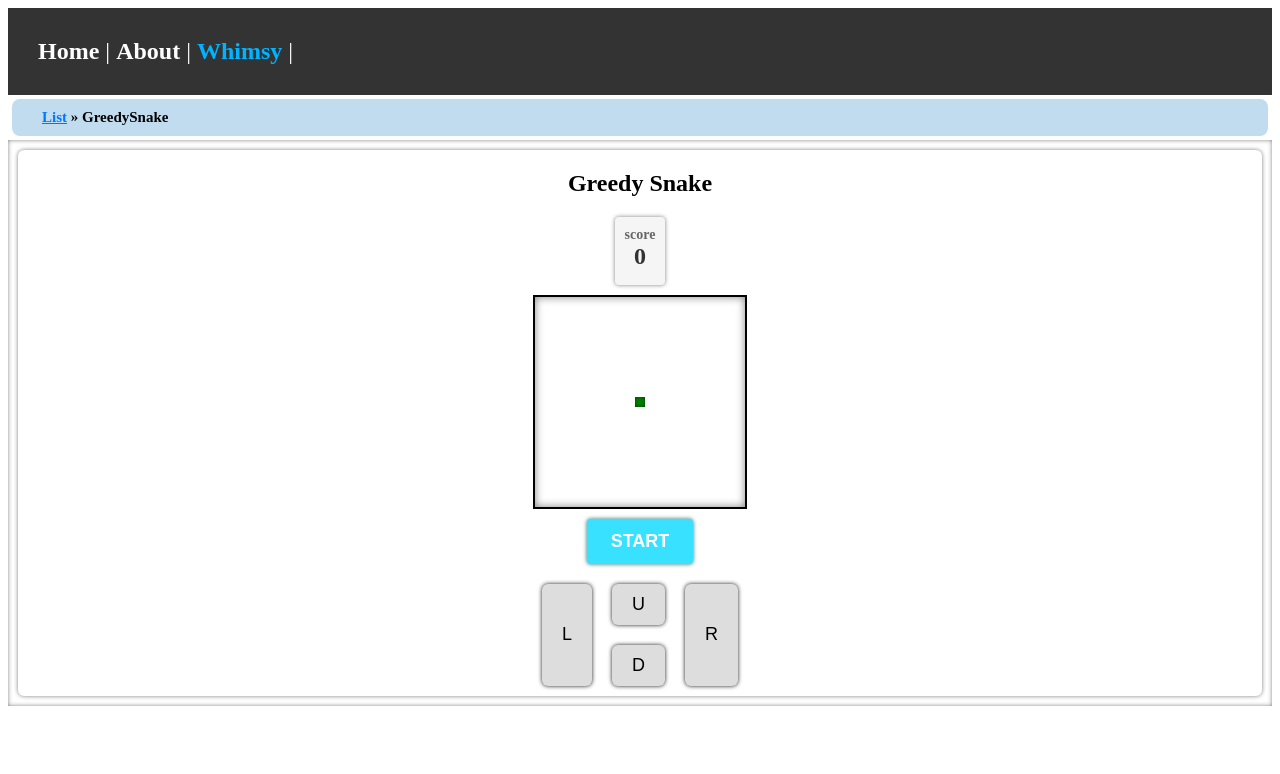
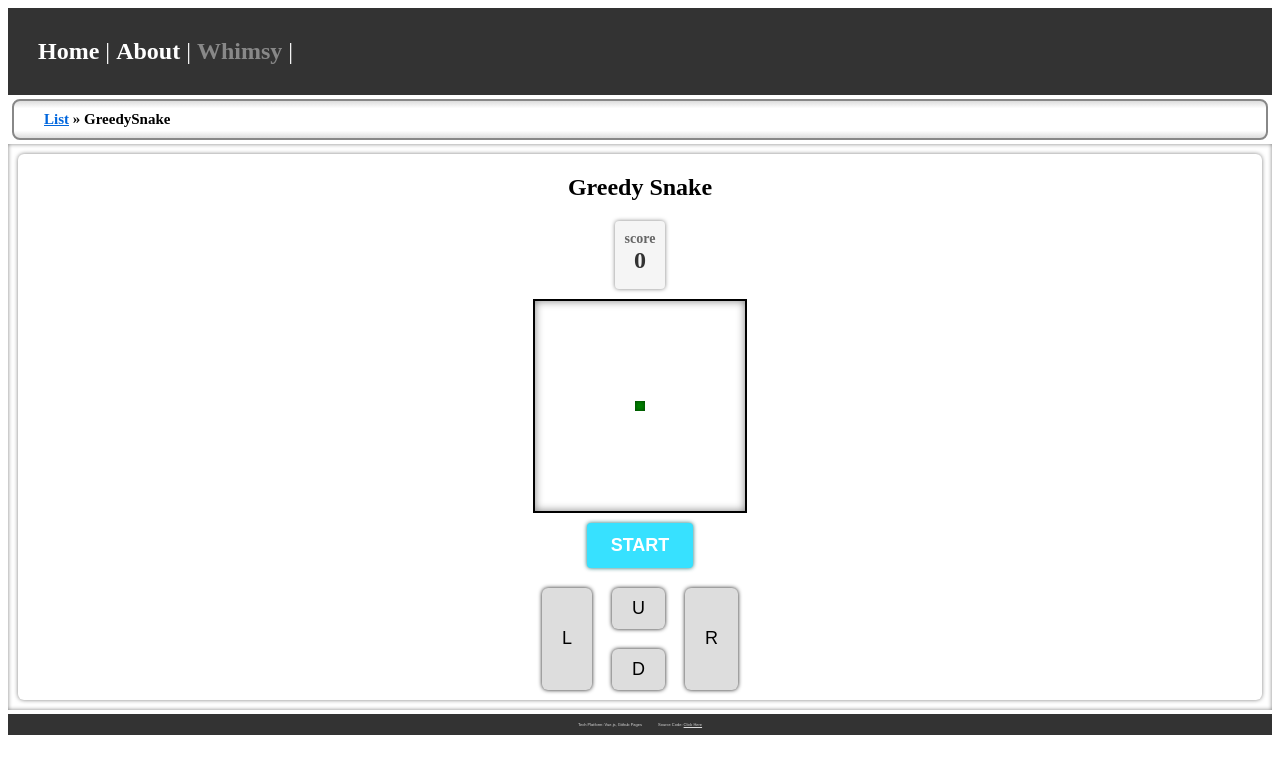
Before and after one commit to CoderSHYJ/CoderSHYJ.github.io, a Vue app: page /#/whimsy/GreedySnake in a window 1280 px wide. Shown: the top 774 px of the page. Built offline with nearby package versions, Linux system fonts and the light colour scheme.

Commit message:
fix(page): advance

```diff
--- a/src/App.vue
+++ b/src/App.vue
@@ -8,6 +8,10 @@
     |
   </nav>
   <router-view/>
+  <footer class="page-end">
+    <p>Tech Platform: Vue.js, Github Pages</p>
+    <p>Source Code: <a href="https://github.com/CoderSHYJ/CoderSHYJ.github.io">Click Here</a></p>
+  </footer>
 </template>
 
 <style scoped>
@@ -25,10 +29,32 @@ nav a {
 }
 
 nav a.router-link-active {
-  color: #00b2ff;
+  color: #888888;
 }
 
 a {
   text-decoration: none;
 }
+
+.page-end {
+  display: flex;
+  flex-direction: row;
+  align-items: center;
+  background-color: #333;
+  color: #dddddd;
+  margin-top: 4px;
+  justify-content: center;
+  text-align: center;
+  font-family: Arial, sans-serif;
+}
+
+.page-end a {
+  color: #dddddd;
+  text-decoration: underline;
+}
+
+.page-end p {
+  margin: 8px;
+  font-size: 4px;
+}
 </style>
--- a/src/components/ListItem.vue
+++ b/src/components/ListItem.vue
@@ -46,11 +46,11 @@ export default {
   display: flex;
   align-items: center;
   padding: 10px;
-  background-color: #f0f0f0;
   border-radius: 4px;
-  margin-bottom: 10px;
+  margin: 10px;
   text-decoration: none;  /* 移除默认链接样式 */
   box-shadow: 0 0 4px rgba(5, 5, 5, 0.9);
+  background: linear-gradient(to bottom, rgb(205, 205, 205) 0%, rgba(240, 240, 240, 1) 10%, rgba(240, 240, 240, 1) 80%, rgba(255, 255, 255, 1) 100%) center;
 }
 
 .item-image {
--- a/src/views/WhimsyView.vue
+++ b/src/views/WhimsyView.vue
@@ -35,17 +35,18 @@ export default {
 
 <style scoped>
 nav {
-  background-color: rgba(193, 219, 239, 1);
   padding: 10px 0 10px 30px;
   font-size: 15px;
   font-weight: bold; /* 较粗的字体 */
   border-radius: 8px;
   margin: 4px 4px;
+  border: 2px solid #888888;
+  background: linear-gradient(to bottom, #dddddd 0%, #ffffff 20%, #ffffff 80%, #dddddd 100%) center;
 }
 
 nav a {
   font-weight: bold;
-  color: #0077ff;
+  color: #0066dd;
 }
 
 .router-view {
--- a/src/views/whimsy/WhimsyList.vue
+++ b/src/views/whimsy/WhimsyList.vue
@@ -1,6 +1,7 @@
 <template>
-  <div>
-    <ListItem v-for="item in itemList" :key="item.id" :name="item.name" :description="item.description" :pastName="pastName">
+  <div class="container">
+    <ListItem v-for="item in itemList" :key="item.id" :name="item.name" :description="item.description"
+              :pastName="pastName">
     </ListItem>
   </div>
 </template>
@@ -8,6 +9,7 @@
 <script>
 
 import ListItem from "@/components/ListItem";
+
 export default {
   name: "ViewList",
   components: {ListItem},
@@ -15,9 +17,9 @@ export default {
     return {
       pastName: 'whimsy',
       itemList: [
-        { id: 0, name: 'test', description: 'none' },
-        { id: 1, name: 'GreedySnake', description: 'none' },
-        { id: 2, name: 'Item 3', description: 'none' }
+        {id: 0, name: 'test', description: 'none'},
+        {id: 1, name: 'GreedySnake', description: 'none'},
+        {id: 2, name: 'Item 3', description: 'none'}
       ]
     }
   },
@@ -25,5 +27,8 @@ export default {
 </script>
 
 <style scoped>
-
+.container {
+  overflow-y: scroll;
+  height: 400px;
+}
 </style>
```
Also changed, not shown: 19 other files (tests, documents, lock files or other folders).
